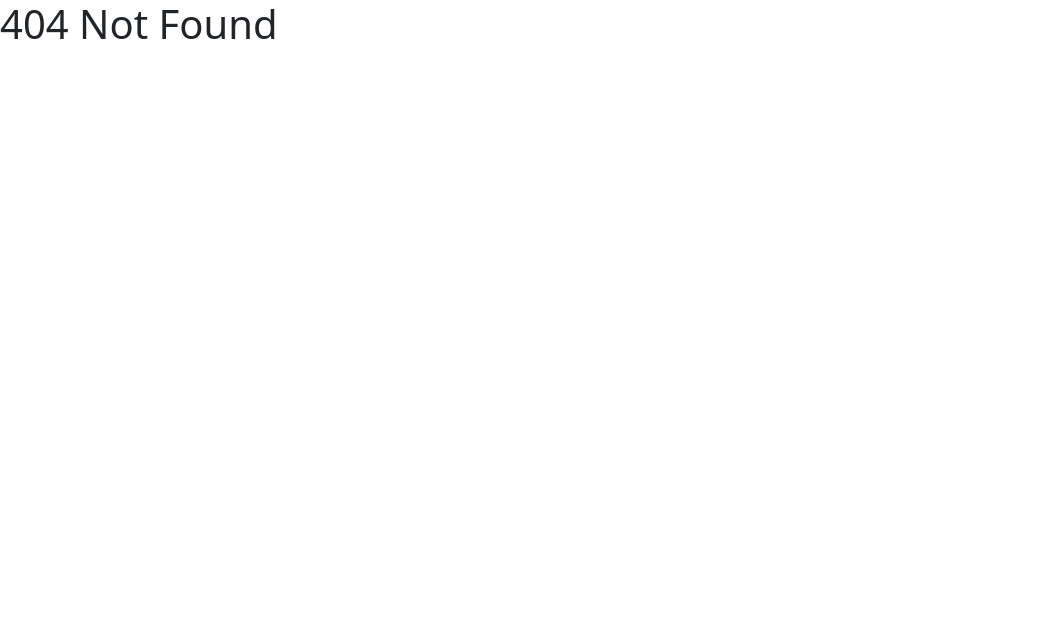
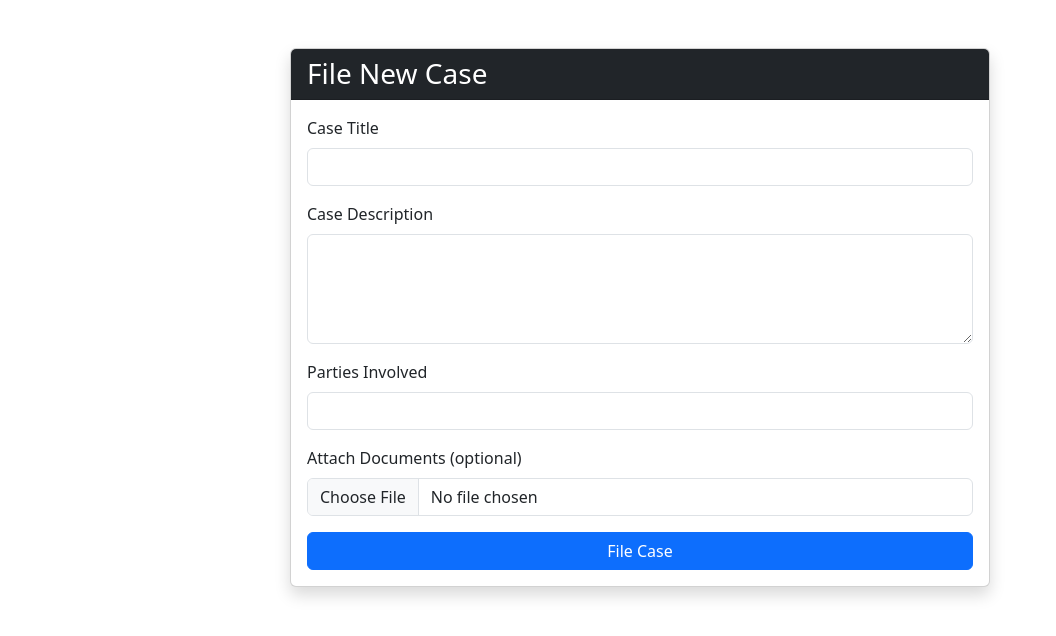
Before and after one commit to Mike-Charles/ManageProject, a React (Vite) app: page /FileCase in a window 1280 px wide. Before the commit this address had no page. Shown: the top 636 px of the page, without its empty margins (0-1056 px from the left). Built offline with nearby package versions, Linux system fonts and the light colour scheme.

Commit message:
Made some changes

```diff
--- a/src/App.jsx
+++ b/src/App.jsx
@@ -9,6 +9,7 @@ import ClerkDashboard from './ClerkDash/ClerkDashboard'
 import ManageUsers from './AdminDash/ManageUsers'
 import ManageCases from './AdminDash/ManageCases'
 import ManageSchedules from './AdminDash/ManageSchedules'
+import FileCase from './ClerkDash/FileCase'
 
 function App() {
 
@@ -21,10 +22,14 @@ function App() {
           <Route path='/register' element={<Signup />}></Route>
           <Route path='/login' element={<Login />}></Route>
           <Route path='/judge' element={<Judge />}></Route>
-          <Route path='/ClerkDashboard' element={<ClerkDashboard />}></Route>
+
           <Route path='/AdminDashboard' element={<AdminDashboard />}></Route>
           <Route path='/ManageCases' element={<ManageCases />}></Route>
           <Route path='/ManageSchedules' element={<ManageSchedules />}></Route>
+
+          {/* Clerk Dashboard */}
+          <Route path='/ClerkDashboard' element={<ClerkDashboard />}></Route>
+          <Route path='/FileCase' element={<FileCase />}></Route>
 
           {/* Admin Dashboard */}
           <Route path='/ManageUsers' element={<ManageUsers />}></Route>
--- /dev/null
+++ b/src/ClerkDash/ClerkDashboard.css
@@ -0,0 +1,16 @@
+.dashboard-container {
+  min-height: 100vh;
+  background: url('/images/court-background.jpg') center/cover no-repeat fixed;
+  display: flex;
+  align-items: center;
+  justify-content: center;
+}
+
+.overlay {
+  width: 100%;
+  min-height: 100vh;
+  background-color: rgba(0, 0, 0, 0.7); /* dark overlay for better text readability */
+  display: flex;
+  flex-direction: column;
+  justify-content: center;
+}
--- a/src/ClerkDash/ClerkDashboard.jsx
+++ b/src/ClerkDash/ClerkDashboard.jsx
@@ -1,79 +1,96 @@
 import React, { useEffect, useState } from 'react';
 import axios from 'axios';
+import './ClerkDashboard.css';
 
 function ClerkDashboard() {
   const [summary, setSummary] = useState({
-    total: 0,
-    pending: 0,
-    approved: 0,
-    closed: 0,
+    total: 0, pending: 0, approved: 0, closed: 0,
   });
   const [recentCases, setRecentCases] = useState([]);
+  const [filedCases, setFiledCases] = useState([]);
+  const [loading, setLoading] = useState(false);
+
+  const clerkId = JSON.parse(localStorage.getItem('user'))?._id;
 
   useEffect(() => {
-    const clerkId = JSON.parse(localStorage.getItem('user'))._id;
+    fetchSummary();
+    fetchRecentCases();
+    fetchFiledCases();
+  }, []);
 
-    // Fetch summary stats
+  const fetchSummary = () => {
     axios.get(`https://courtcase-backend.onrender.com/api/cases/summary?clerkId=${clerkId}`)
       .then(res => setSummary(res.data))
-      .catch(err => console.error("Summary error:", err));
+      .catch(console.error);
+  };
 
-    // Fetch recent cases
+  const fetchRecentCases = () => {
     axios.get(`https://courtcase-backend.onrender.com/api/cases?clerkId=${clerkId}`)
-      .then(res => setRecentCases(res.data.slice(0, 10)))  // show last 10
-      .catch(err => console.error("Cases error:", err));
-  }, []);
+      .then(res => setRecentCases(res.data.slice(0, 10)))
+      .catch(console.error);
+  };
+
+  const fetchFiledCases = () => {
+    setLoading(true);
+    axios.get("https://courtcase-backend.onrender.com/api/cases?status=Filed")
+      .then(res => setFiledCases(res.data))
+      .catch(console.error)
+      .finally(() => setLoading(false));
+  };
+
+  const handleRegisterCase = async (caseId) => {
+    try {
+      await axios.put(
+        `https://courtcase-backend.onrender.com/api/cases/${caseId}/register`,
+        { clerkId }
+      );
+      fetchFiledCases();
+      fetchSummary();
+      fetchRecentCases();
+      alert("Case registered successfully!");
+    } catch (err) {
+      console.error(err);
+      alert("Failed to register case.");
+    }
+  };
+
+  const handleSubmitToRegistrar = async (caseId) => {
+    try {
+      await axios.put(
+        `https://courtcase-backend.onrender.com/api/cases/${caseId}/submit-to-registrar`
+      );
+      fetchFiledCases();
+      fetchSummary();
+      fetchRecentCases();
+      alert("Case submitted to registrar!");
+    } catch (err) {
+      console.error(err);
+      alert("Failed to submit case.");
+    }
+  };
 
   return (
-    <div className="container-fluid p-4">
-      <h2 className="mb-4">Clerk Dashboard</h2>
+    <div className="dashboard-container">
+      <div className="overlay">
+        <div className="container py-5 text-white">
+          <h1 className="text-center mb-4 fw-bold">Clerk Dashboard</h1>
 
-      {/* Summary Cards */}
-      <div className="row mb-4 g-3">
-        <div className="col-md-3">
-          <div className="card text-white bg-primary shadow-sm">
-            <div className="card-body">
-              <h5 className="card-title">Total Filed</h5>
-              <h3>{summary.total}</h3>
-            </div>
-          </div>
-        </div>
-        <div className="col-md-3">
-          <div className="card text-white bg-warning shadow-sm">
-            <div className="card-body">
-              <h5 className="card-title">Pending Approval</h5>
-              <h3>{summary.pending}</h3>
-            </div>
-          </div>
-        </div>
-        <div className="col-md-3">
-          <div className="card text-white bg-success shadow-sm">
-            <div className="card-body">
-              <h5 className="card-title">Approved/Assigned</h5>
-              <h3>{summary.approved}</h3>
-            </div>
-          </div>
-        </div>
-        <div className="col-md-3">
-          <div className="card text-white bg-secondary shadow-sm">
-            <div className="card-body">
-              <h5 className="card-title">Closed Cases</h5>
-              <h3>{summary.closed}</h3>
-            </div>
-          </div>
-        </div>
+          <div className="row g-4 mb-4">
+            <SummaryCard title="Total Filed" value={summary.total} color="primary" />
+            <SummaryCard title="Pending Approval" value={summary.pending} color="warning" />
+            <SummaryCard title="Approved/Assigned" value={summary.approved} color="success" />
+            <SummaryCard title="Closed Cases" value={summary.closed} color="secondary" />
           </div>
 
-      {/* Quick Actions */}
-      <div className="mb-4">
-        <a href="/FileCase" className="btn btn-primary me-2">+ File New Case</a>
-        <a href="/MyCases" className="btn btn-outline-dark">View My Filed Cases</a>
+          <div className="d-flex justify-content-center mb-4 flex-wrap gap-3">
+            <a href="/FileCase" className="btn btn-outline-light btn-lg shadow">+ File New Case</a>
+            <a href="/MyCases" className="btn btn-light btn-lg shadow text-dark">View My Filed Cases</a>
           </div>
 
-      {/* Recent Cases Table */}
-      <h4>Recent Filed Cases</h4>
-      <div className="table-responsive shadow-sm">
-        <table className="table table-bordered align-middle">
+          {/* 📌 Recent Cases Table */}
+          <div className="table-responsive bg-white rounded shadow p-3 text-dark mb-5">
+            <h4 className="mb-3">Recent Filed Cases</h4>
+            <table className="table table-bordered align-middle mb-0">
               <thead className="table-light">
                 <tr>
                   <th>#</th>
@@ -98,9 +115,7 @@ function ClerkDashboard() {
                           c.status === 'Pending' ? 'bg-warning' :
                           c.status === 'Approved' || c.status === 'Assigned' ? 'bg-success' :
                           c.status === 'Closed' ? 'bg-secondary' : 'bg-light'
-                    }`}>
-                      {c.status}
-                    </span>
+                        }`}>{c.status}</span>
                       </td>
                       <td>{new Date(c.createdAt).toLocaleDateString()}</td>
                       <td>{c.judge || '-'}</td>
@@ -110,6 +125,75 @@ function ClerkDashboard() {
               </tbody>
             </table>
           </div>
+
+          {/* 📌 Filed Cases Actions Table */}
+          <div className="table-responsive bg-white rounded shadow p-3 text-dark">
+            <h4 className="mb-3">Newly Filed Cases - Register & Submit</h4>
+            {loading ? (
+              <div className="text-center">
+                <div className="spinner-border text-dark" role="status" />
+              </div>
+            ) : (
+              <table className="table table-bordered align-middle mb-0">
+                <thead className="table-light">
+                  <tr>
+                    <th>#</th>
+                    <th>Case Title</th>
+                    <th>Filed By</th>
+                    <th>Status</th>
+                    <th>Actions</th>
+                  </tr>
+                </thead>
+                <tbody>
+                  {filedCases.length === 0 ? (
+                    <tr>
+                      <td colSpan="5" className="text-center">No newly filed cases.</td>
+                    </tr>
+                  ) : (
+                    filedCases.map((c, i) => (
+                      <tr key={c._id}>
+                        <td>{i + 1}</td>
+                        <td>{c.caseTitle}</td>
+                        <td>{c.filedBy?.fullname || 'N/A'}</td>
+                        <td>
+                          <span className="badge bg-warning text-dark">{c.status}</span>
+                        </td>
+                        <td>
+                          <button
+                            className="btn btn-sm btn-success me-2"
+                            onClick={() => handleRegisterCase(c._id)}
+                          >
+                            Register
+                          </button>
+                          <button
+                            className="btn btn-sm btn-primary"
+                            onClick={() => handleSubmitToRegistrar(c._id)}
+                          >
+                            Submit to Registrar
+                          </button>
+                        </td>
+                      </tr>
+                    ))
+                  )}
+                </tbody>
+              </table>
+            )}
+          </div>
+        </div>
+      </div>
+    </div>
+  );
+}
+
+function SummaryCard({ title, value, color }) {
+  return (
+    <div className="col-6 col-md-3">
+      <div className={`card text-white bg-${color} shadow h-100`}>
+        <div className="card-body d-flex flex-column justify-content-center align-items-center text-center">
+          <h5 className="card-title">{title}</h5>
+          <h2>{value}</h2>
+        </div>
+      </div>
     </div>
   );
 }
--- /dev/null
+++ b/src/ClerkDash/FileCase.jsx
@@ -0,0 +1,132 @@
+import React, { useState } from 'react';
+import axios from 'axios';
+import 'bootstrap/dist/css/bootstrap.min.css';
+function FileCase() {
+  const [formData, setFormData] = useState({
+    caseTitle: '',
+    caseDescription: '',
+    partiesInvolved: '',
+    documents: null,
+  });
+  const [loading, setLoading] = useState(false);
+  const [message, setMessage] = useState('');
+
+  const clerk = JSON.parse(localStorage.getItem('user'));
+
+  const handleChange = (e) => {
+    const { name, value, files } = e.target;
+    setFormData(prev => ({
+      ...prev,
+      [name]: files ? files[0] : value
+    }));
+  };
+
+  const handleSubmit = async (e) => {
+    e.preventDefault();
+    setLoading(true);
+    setMessage('');
+
+    try {
+      const data = new FormData();
+      data.append('caseTitle', formData.caseTitle);
+      data.append('caseDescription', formData.caseDescription); // corrected name
+      data.append('partiesInvolved', formData.partiesInvolved);
+      if (formData.documents) {
+        data.append('documents', formData.documents);
+      }
+      data.append('filedBy', clerk?._id); // aligns with your schema
+      data.append('clerk', clerk?._id);   // sets clerk explicitly
+      data.append('status', 'Filed');     // initial status
+
+      const res = await axios.post(
+        "https://courtcase-backend.onrender.com/api/cases",
+        data,
+        { headers: { "Content-Type": "multipart/form-data" } }
+      );
+
+      setMessage('Case filed successfully!');
+      setFormData({ caseTitle: '', caseDescription: '', partiesInvolved: '', documents: null });
+    } catch (err) {
+      console.error(err);
+      setMessage('Error filing case. Try again.');
+    } finally {
+      setLoading(false);
+    }
+  };
+
+  return (
+    <div className="container py-5">
+      <div className="card shadow mx-auto" style={{ maxWidth: '700px' }}>
+        <div className="card-header bg-dark text-white">
+          <h3 className="mb-0">File New Case</h3>
+        </div>
+        <div className="card-body">
+          {message && (
+            <div className={`alert ${message.includes('success') ? 'alert-success' : 'alert-danger'}`} role="alert">
+              {message}
+            </div>
+          )}
+
+          <form onSubmit={handleSubmit}>
+            <div className="mb-3">
+              <label htmlFor="caseTitle" className="form-label">Case Title</label>
+              <input
+                type="text"
+                className="form-control"
+                id="caseTitle"
+                name="caseTitle"
+                value={formData.caseTitle}
+                onChange={handleChange}
+                required
+              />
+            </div>
+
+            <div className="mb-3">
+              <label htmlFor="caseDescription" className="form-label">Case Description</label>
+              <textarea
+                className="form-control"
+                id="caseDescription"
+                name="caseDescription"
+                rows="4"
+                value={formData.caseDescription}
+                onChange={handleChange}
+                required
+              ></textarea>
+            </div>
+
+            <div className="mb-3">
+              <label htmlFor="partiesInvolved" className="form-label">Parties Involved</label>
+              <input
+                type="text"
+                className="form-control"
+                id="partiesInvolved"
+                name="partiesInvolved"
+                value={formData.partiesInvolved}
+                onChange={handleChange}
+                required
+              />
+            </div>
+
+            <div className="mb-3">
+              <label htmlFor="documents" className="form-label">Attach Documents (optional)</label>
+              <input
+                type="file"
+                className="form-control"
+                id="documents"
+                name="documents"
+                accept=".pdf,.doc,.docx,.jpg,.png"
+                onChange={handleChange}
+              />
+            </div>
+
+            <button type="submit" className="btn btn-primary w-100" disabled={loading}>
+              {loading ? 'Filing...' : 'File Case'}
+            </button>
+          </form>
+        </div>
+      </div>
+    </div>
+  );
+}
+
+export default FileCase;
```
Lines whose indentation alone changed are shown as unchanged.
